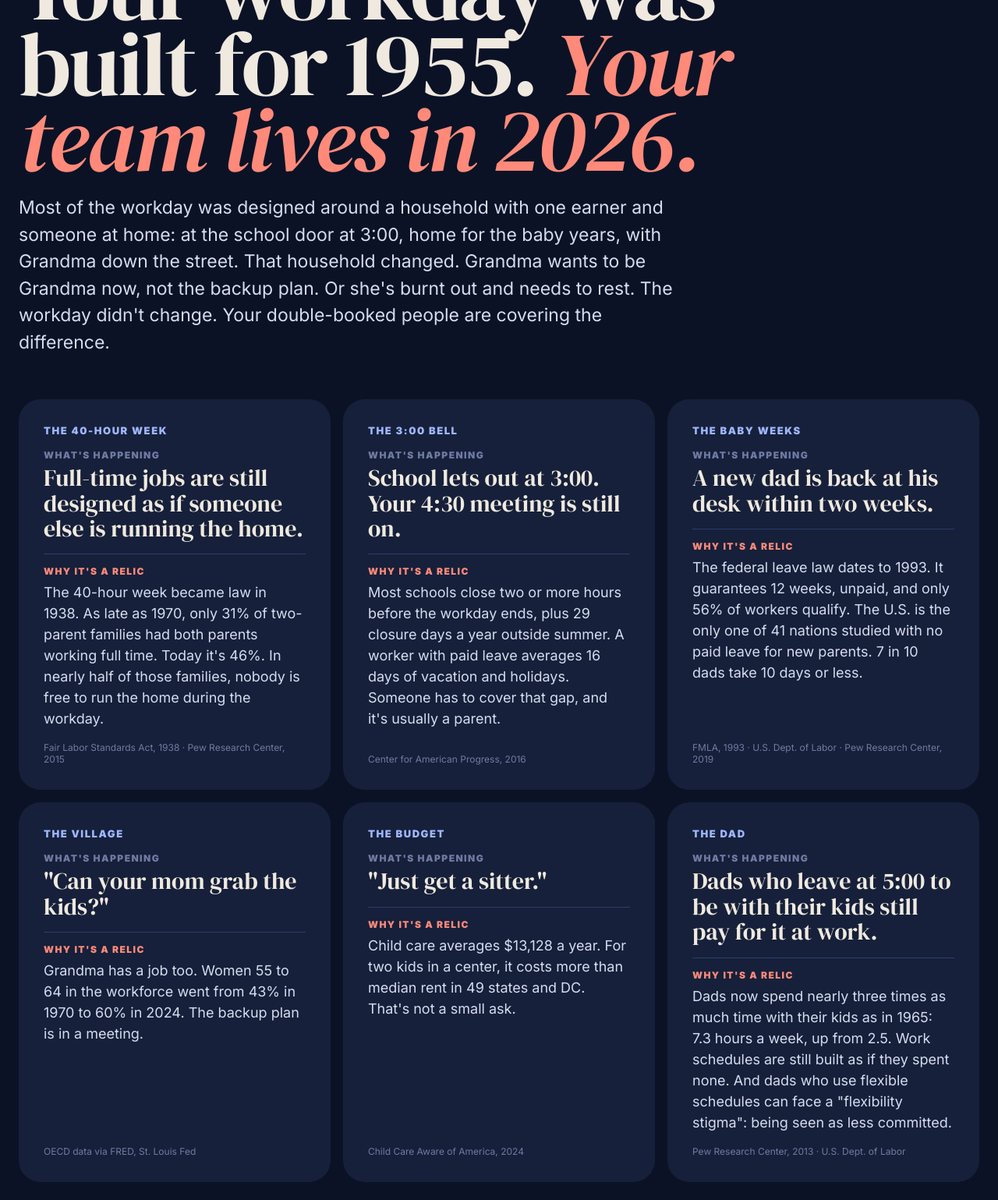
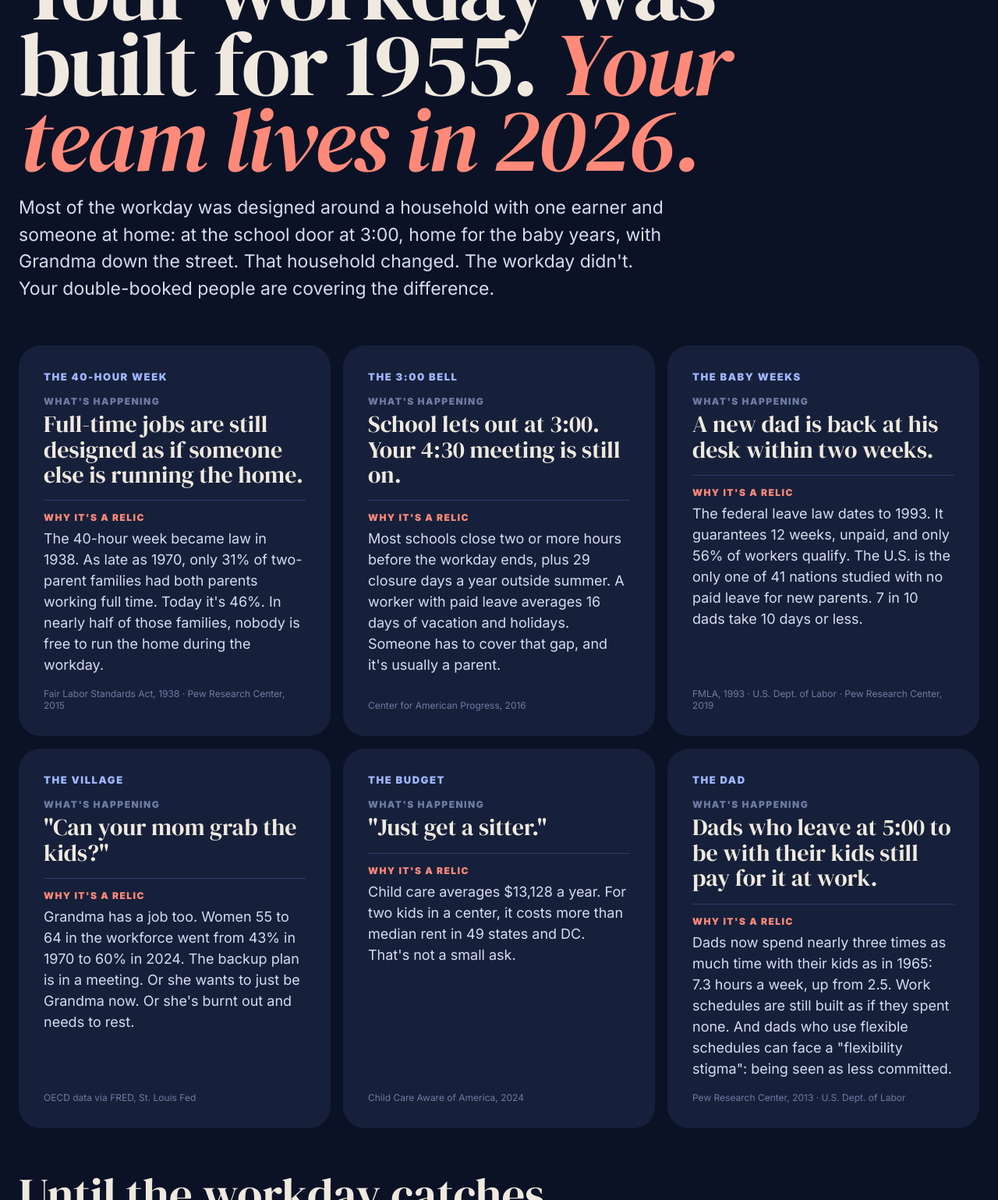
Before and after one commit to chaunceynartey/chaunceynartey-site, a plain HTML site: page speaking/index.html in a window 1280 px wide. Shown: the part 2802-4341 px from the top of the page at 78% size. Drawn offline with Linux system fonts and the light colour scheme.

Commit message:
For Companies: Grandma lines move from lead-in into The Village card
Co-Authored-By: Claude Opus 5.5 <noreply@anthropic.com>
Claude-Session: https://claude.ai/code/session_01QyPfgjfEC59gJDqyBHybk5

```diff
--- a/speaking/index.html
+++ b/speaking/index.html
@@ -124,7 +124,7 @@ sup{font-size:0.3em;vertical-align:super;font-family:"Inter",sans-serif;font-wei
       <div style="display: flex; flex-direction: column; gap: 22px; max-width: 1040px;">
         <span style="font-size: 15px; font-weight: 900; letter-spacing: 0.14em; text-transform: uppercase; color: #9fb6ff;">02 · Relics of the workday</span>
         <h2 style="font-family: 'DM Serif Display', Georgia, serif; font-size: clamp(56px, 9vw, 148px); line-height: 0.84; letter-spacing: -0.02em; color: #efe9df;">Your workday was built for 1955. <span style="font-style: italic; color: #ff8a7a;">Your team lives in 2026.</span></h2>
-        <p style="font-size: 23px; line-height: 1.5; color: #d6dcef; max-width: 58ch;">Most of the workday was designed around a household with one earner and someone at home: at the school door at 3:00, home for the baby years, with Grandma down the street. That household changed. Grandma wants to be Grandma now, not the backup plan. Or she's burnt out and needs to rest. The workday didn't change. Your double-booked people are covering the difference.</p>
+        <p style="font-size: 23px; line-height: 1.5; color: #d6dcef; max-width: 58ch;">Most of the workday was designed around a household with one earner and someone at home: at the school door at 3:00, home for the baby years, with Grandma down the street. That household changed. The workday didn't. Your double-booked people are covering the difference.</p>
       </div>
       <div style="display: grid; grid-template-columns: repeat(auto-fit, minmax(320px, 1fr)); gap: 16px;">
         <div style="background: #16203a; border-radius: 28px; padding: 32px; display: flex; flex-direction: column; gap: 16px;">
@@ -148,7 +148,7 @@ sup{font-size:0.3em;vertical-align:super;font-family:"Inter",sans-serif;font-wei
         <div style="background: #16203a; border-radius: 28px; padding: 32px; display: flex; flex-direction: column; gap: 16px;">
           <p style="font-size: 13px; font-weight: 900; letter-spacing: 0.12em; color: #9fb6ff;">THE VILLAGE</p>
           <div style="display: flex; flex-direction: column; gap: 6px;"><p style="font-size: 12px; font-weight: 900; letter-spacing: 0.12em; color: #6f7ba3;">WHAT'S HAPPENING</p><p style="font-family: 'DM Serif Display', Georgia, serif; font-size: 30px; line-height: 1.08; color: #efe9df;">"Can your mom grab the kids?"</p></div>
-          <div style="display: flex; flex-direction: column; gap: 6px; border-top: 1px solid #2c3d6e; padding-top: 14px;"><p style="font-size: 12px; font-weight: 900; letter-spacing: 0.12em; color: #ff8a7a;">WHY IT'S A RELIC</p><p style="font-size: 18px; line-height: 1.5; color: #d6dcef;">Grandma has a job too. Women 55 to 64 in the workforce went from 43% in 1970 to 60% in 2024. The backup plan is in a meeting.</p></div>
+          <div style="display: flex; flex-direction: column; gap: 6px; border-top: 1px solid #2c3d6e; padding-top: 14px;"><p style="font-size: 12px; font-weight: 900; letter-spacing: 0.12em; color: #ff8a7a;">WHY IT'S A RELIC</p><p style="font-size: 18px; line-height: 1.5; color: #d6dcef;">Grandma has a job too. Women 55 to 64 in the workforce went from 43% in 1970 to 60% in 2024. The backup plan is in a meeting. Or she wants to just be Grandma now. Or she's burnt out and needs to rest.</p></div>
           <p style="margin-top: auto; font-size: 12px; color: #6f7ba3;">OECD data via FRED, St. Louis Fed</p>
         </div>
         <div style="background: #16203a; border-radius: 28px; padding: 32px; display: flex; flex-direction: column; gap: 16px;">
```
